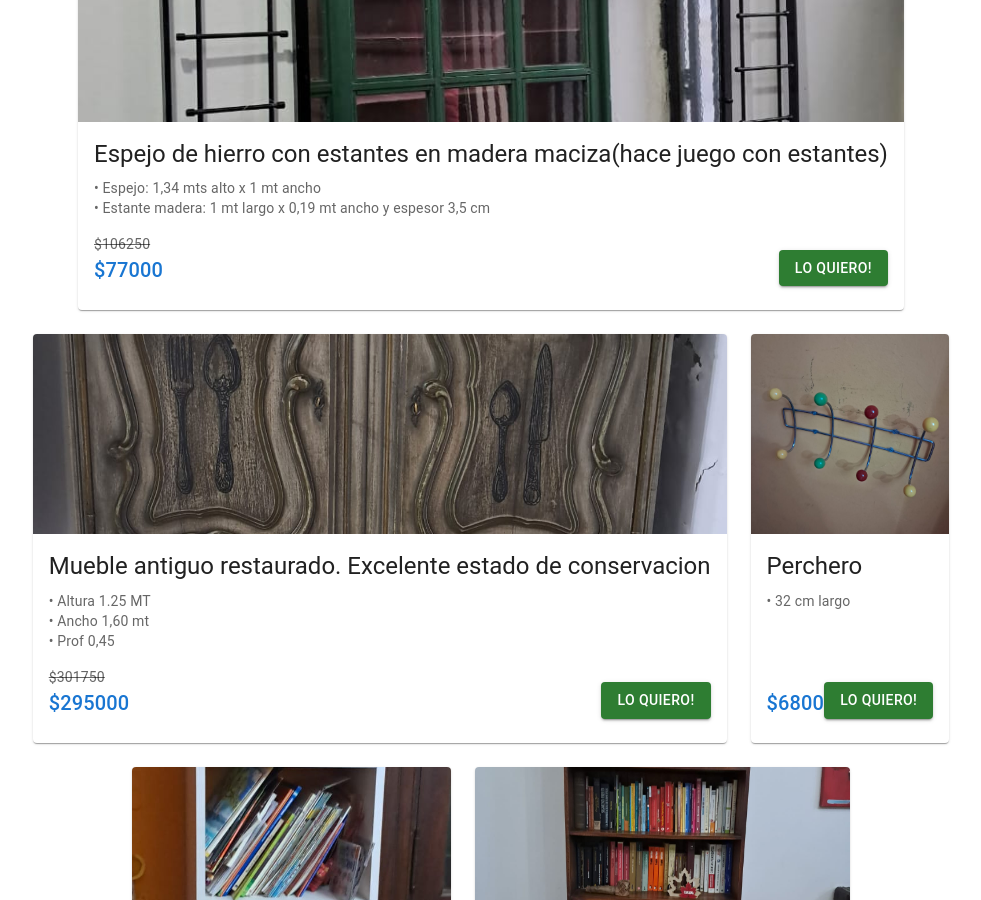
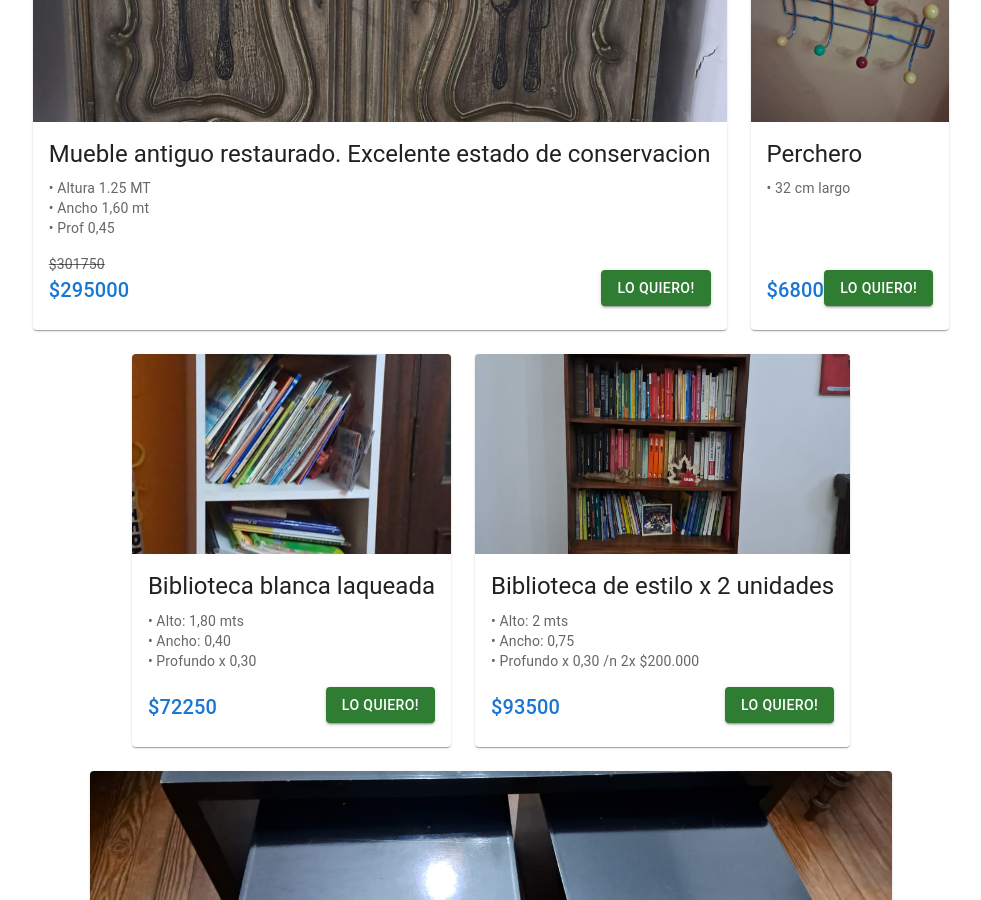
Before and after one commit to bubu-revelat/selling-item-up, a React (Vite) app: page / in a window 1280 px wide. Shown: the part 1900-2800 px from the top of the page, without its empty margins (109-1090 px from the left). Built offline with nearby package versions, Linux system fonts and the light colour scheme.

Commit message:
Update data.js

```diff
--- a/src/data.js
+++ b/src/data.js
@@ -35,18 +35,6 @@ export const products = [
     "price": 46750,
     "imageSrcs": [
       "/images/estantes_madera.jpeg",
-    ]
-  },
-  {
-    "id": 13,
-    "name": "Espejo de hierro con estantes en madera maciza(hace juego con estantes)",
-    "description": "• Espejo: 1,34 mts alto x 1 mt ancho\n• Estante madera: 1 mt largo x 0,19 mt ancho y espesor 3,5 cm",
-    "beforeprice": 106250,
-    "price": 77000,
-    "imageSrcs": [
-      "/images/espejo1.jpeg",
-      "/images/espejo2.jpeg",
-      "/images/espejo3.jpeg",
     ]
   },
   {
@@ -100,16 +88,6 @@ export const products = [
     ]
   },
   {
-    "id": 21,
-    "name": "Mueble de estilo antiguo",
-    "description": "• Alto 1,90 mts\n• Ancho: 0,50 \n• Prof: x 0,60",
-    "price": 61200,
-    "imageSrcs": [
-      "/images/repisa_antigua1.jpeg",
-      "/images/repisa_antigua2.jpeg"
-    ]
-  },
-  {
     "id": 22,
     "name": "Apliques luz de pared  x 4 unidades",
     "description": "",
@@ -126,15 +104,6 @@ export const products = [
     "imageSrcs": [
       "/images/apliques_aluminio1.jpeg",
       "/images/apliques_aluminio2.jpeg"
-    ]
-  },
-  {
-    "id": 24,
-    "name": "Araña colgante antigua madera y metal",
-    "description": "Diametro: 0,65 cm\n• Largo 3 mts\n• Con cadena",
-    "price": 55250,
-    "imageSrcs": [
-      "/images/arania1.jpeg"
     ]
   },
   {
@@ -178,15 +147,6 @@ export const products = [
       "/images/plafon_blanco2.jpeg"
     ]
   },
-  {
-    "id": 30,
-    "name": "Monopatin cobra 720 con luces led plegable",
-    "description": "Led, plegable",
-    "price": 80750,
-    "imageSrcs": [
-      "/images/monopatin1.png"
-    ]
-  },
     {
     "id": 33,
     "name": "Roller niños marca HEAD",
```
